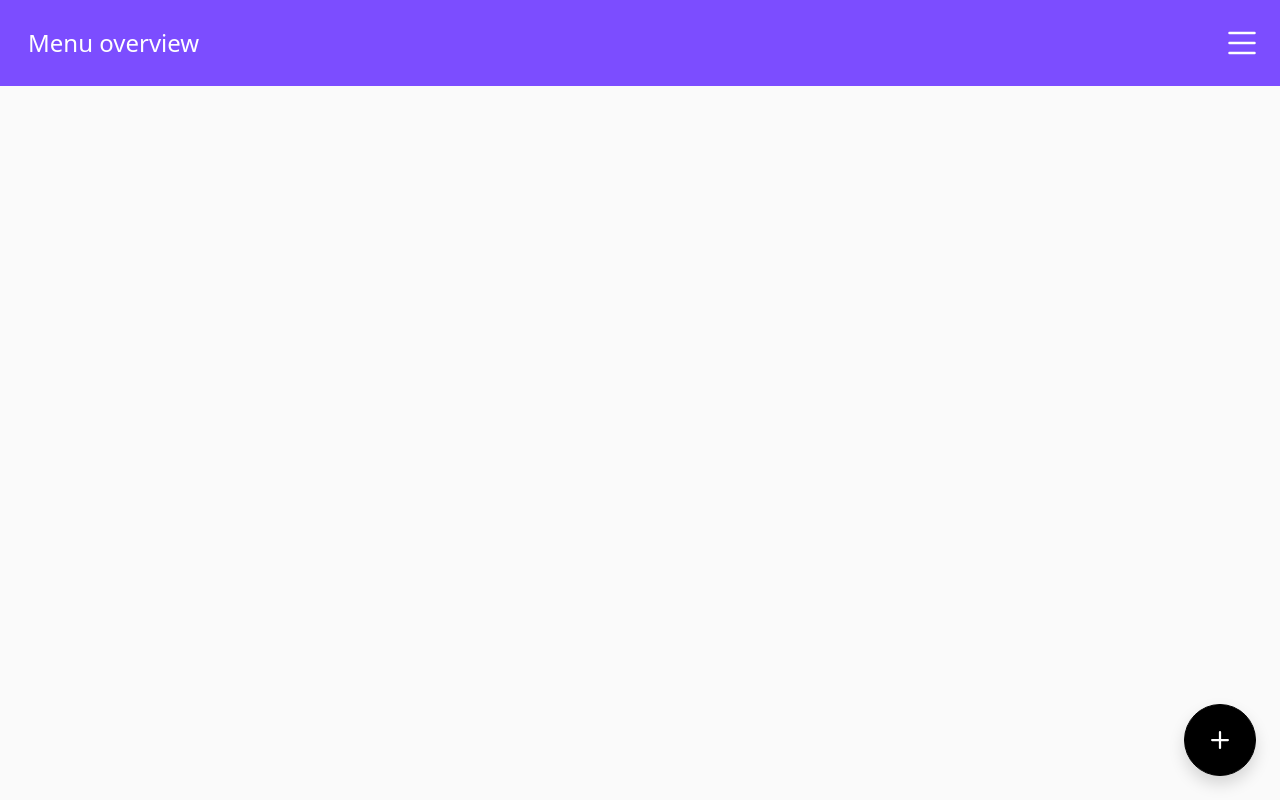
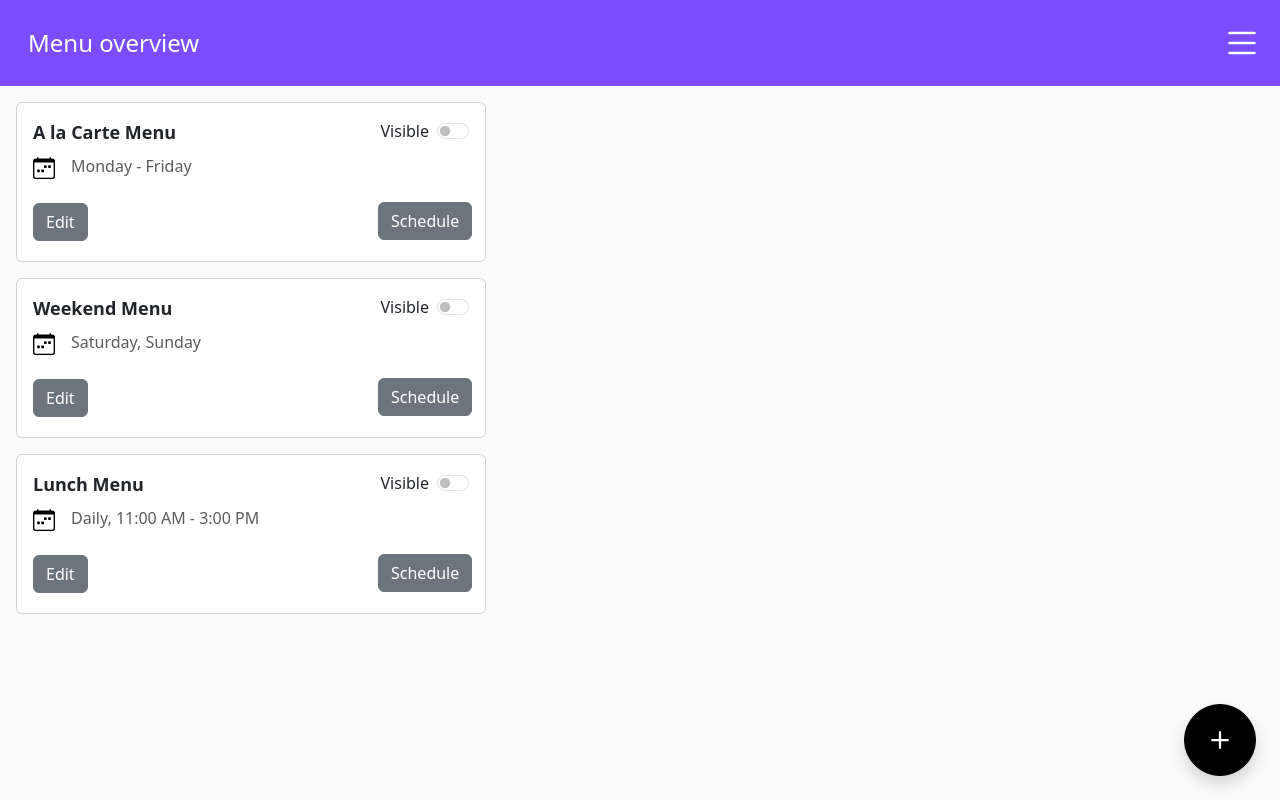
Before and after one commit to JiriResler/solid-menu-manager, a React (Vite) app: page /menuOverview in a window 1280 px wide. Built offline with nearby package versions, Linux system fonts and the light colour scheme; what @inrupt/solid-ui-react would draw is missing.

Commit message:
Add menu cards to menu overview

```diff
--- a/src/IntlProviderWrapper.tsx
+++ b/src/IntlProviderWrapper.tsx
@@ -169,6 +169,9 @@ type Messages = {
   profileLoading: string
   loadingProfileError: string
   menuOverviewHeading: string
+  editMenu: string
+  visible: string
+  scheduleMenu: string
 }
 
 const messagesInSlovak: Messages = {
@@ -355,6 +358,9 @@ const messagesInSlovak: Messages = {
   profileLoading: 'Načítanie profilu',
   loadingProfileError: 'Načítanie profilu sa skončilo chybou',
   menuOverviewHeading: 'Prehľad menu',
+  editMenu: 'Upraviť',
+  visible: 'Viditeľné',
+  scheduleMenu: 'Rozvrh'
 }
 
 const IntlProviderWrapper: React.FC<PropsWithChildren> = (props) => {
--- a/src/LoginSolid/LoginSolid.tsx
+++ b/src/LoginSolid/LoginSolid.tsx
@@ -70,7 +70,7 @@ const LoginSolid: React.FC = () => {
 
       <div className="position-absolute bottom-0 start-0 ms-3 mb-3">
         <Form.Select
-          style={{borderColor: '#cccccc', height: '45px'}}
+          style={{ borderColor: "#cccccc", height: "45px" }}
           tabIndex={1}
         >
           <option key="en">English</option>
--- a/src/MenuOverview/MenuOverview.tsx
+++ b/src/MenuOverview/MenuOverview.tsx
@@ -4,11 +4,16 @@ import { FormattedMessage, useIntl } from "react-intl";
 import Container from "react-bootstrap/Container";
 import Button from "react-bootstrap/Button";
 import "./MenuOverview.css";
+import Card from "react-bootstrap/Card";
+import Form from "react-bootstrap/Form";
+import Stack from 'react-bootstrap/Stack'
 
 /**
  * Displays existing menus
  */
 const MenuOverview: React.FC = () => {
+  const intl = useIntl();
+
   return (
     <div
       className="position-relative"
@@ -45,12 +50,152 @@ const MenuOverview: React.FC = () => {
         </Row>
       </Container>
 
+      <Stack gap={3} className="ps-3 pe-3 mt-3">
+        <Card style={{ maxWidth: "470px", height: "160px" }}>
+          <Card.Body>
+            <Row>
+              <Col xs={9}>
+                <div style={{ fontSize: "large", fontWeight: 700 }}>
+                  A la Carte Menu
+                </div>
+
+                <div className="mt-2">
+                  <img
+                    src="images/calendar-week.svg"
+                    alt="Calendar icon"
+                    style={{ width: "22px" }}
+                  />
+                  <span className="text-muted ms-3" style={{ fontWeight: 500 }}>
+                    Monday - Friday
+                  </span>
+                </div>
+
+                <Button variant="secondary" className="mt-4">
+                  <FormattedMessage id="editMenu" defaultMessage="Edit" />
+                </Button>
+              </Col>
+
+              <Col xs={3} className="text-end">
+                <Form.Switch
+                  reverse
+                  label={intl.formatMessage({
+                    id: "visible",
+                    defaultMessage: "Visible",
+                  })}
+                />
+                <Button
+                  variant="secondary"
+                  style={{ marginTop: "43pt", marginRight: "4pt" }}
+                >
+                  {intl.formatMessage({
+                    id: "scheduleMenu",
+                    defaultMessage: "Schedule",
+                  })}
+                </Button>
+              </Col>
+            </Row>
+          </Card.Body>
+        </Card>
+
+        <Card style={{ maxWidth: "470px", height: "160px" }}>
+          <Card.Body>
+            <Row>
+              <Col xs={9}>
+                <div style={{ fontSize: "large", fontWeight: 700 }}>
+                  Weekend Menu
+                </div>
+
+                <div className="mt-2">
+                  <img
+                    src="images/calendar-week.svg"
+                    alt="Calendar icon"
+                    style={{ width: "22px" }}
+                  />
+                  <span className="text-muted ms-3" style={{ fontWeight: 500 }}>
+                    Saturday, Sunday
+                  </span>
+                </div>
+
+                <Button variant="secondary" className="mt-4">
+                  <FormattedMessage id="editMenu" defaultMessage="Edit" />
+                </Button>
+              </Col>
+
+              <Col xs={3} className="text-end">
+                <Form.Switch
+                  reverse
+                  label={intl.formatMessage({
+                    id: "visible",
+                    defaultMessage: "Visible",
+                  })}
+                />
+                <Button
+                  variant="secondary"
+                  style={{ marginTop: "43pt", marginRight: "4pt" }}
+                >
+                  {intl.formatMessage({
+                    id: "scheduleMenu",
+                    defaultMessage: "Schedule",
+                  })}
+                </Button>
+              </Col>
+            </Row>
+          </Card.Body>
+        </Card>
+
+        <Card style={{ maxWidth: "470px", height: "160px" }}>
+          <Card.Body>
+            <Row>
+              <Col xs={9}>
+                <div style={{ fontSize: "large", fontWeight: 700 }}>
+                  Lunch Menu
+                </div>
+
+                <div className="mt-2">
+                  <img
+                    src="images/calendar-week.svg"
+                    alt="Calendar icon"
+                    style={{ width: "22px" }}
+                  />
+                  <span className="text-muted ms-3" style={{ fontWeight: 500 }}>
+                    Daily, 11:00 AM - 3:00 PM
+                  </span>
+                </div>
+
+                <Button variant="secondary" className="mt-4">
+                  <FormattedMessage id="editMenu" defaultMessage="Edit" />
+                </Button>
+              </Col>
+
+              <Col xs={3} className="text-end">
+                <Form.Switch
+                  reverse
+                  label={intl.formatMessage({
+                    id: "visible",
+                    defaultMessage: "Visible",
+                  })}
+                />
+                <Button
+                  variant="secondary"
+                  style={{ marginTop: "43pt", marginRight: "4pt" }}
+                >
+                  {intl.formatMessage({
+                    id: "scheduleMenu",
+                    defaultMessage: "Schedule",
+                  })}
+                </Button>
+              </Col>
+            </Row>
+          </Card.Body>
+        </Card>
+      </Stack>
+
       <Button className="position-absolute position-fixed bottom-0 end-0 mb-4 me-4 add-menu-round-button shadow">
         <img
           src="images/plus.svg"
           alt="Add menu icon"
           className="edit-profile-round-icon"
-          style={{width: '36px'}}
+          style={{ width: "36px" }}
         />
       </Button>
     </div>
--- a/src/SolidMenuManager.tsx
+++ b/src/SolidMenuManager.tsx
@@ -1,7 +1,6 @@
 import { SessionProvider } from "@inrupt/solid-ui-react";
 import IntlProviderWrapper from "./IntlProviderWrapper";
 import { BrowserRouter, Routes, Route, Navigate } from "react-router";
-import Container from "react-bootstrap/Container";
 import { QueryClient, QueryClientProvider } from "@tanstack/react-query";
 import LoginSolid from "./LoginSolid/LoginSolid";
 import MenuOverview from "./MenuOverview/MenuOverview";
```
Also changed, not shown: public/images/calendar-week.svg (added).
